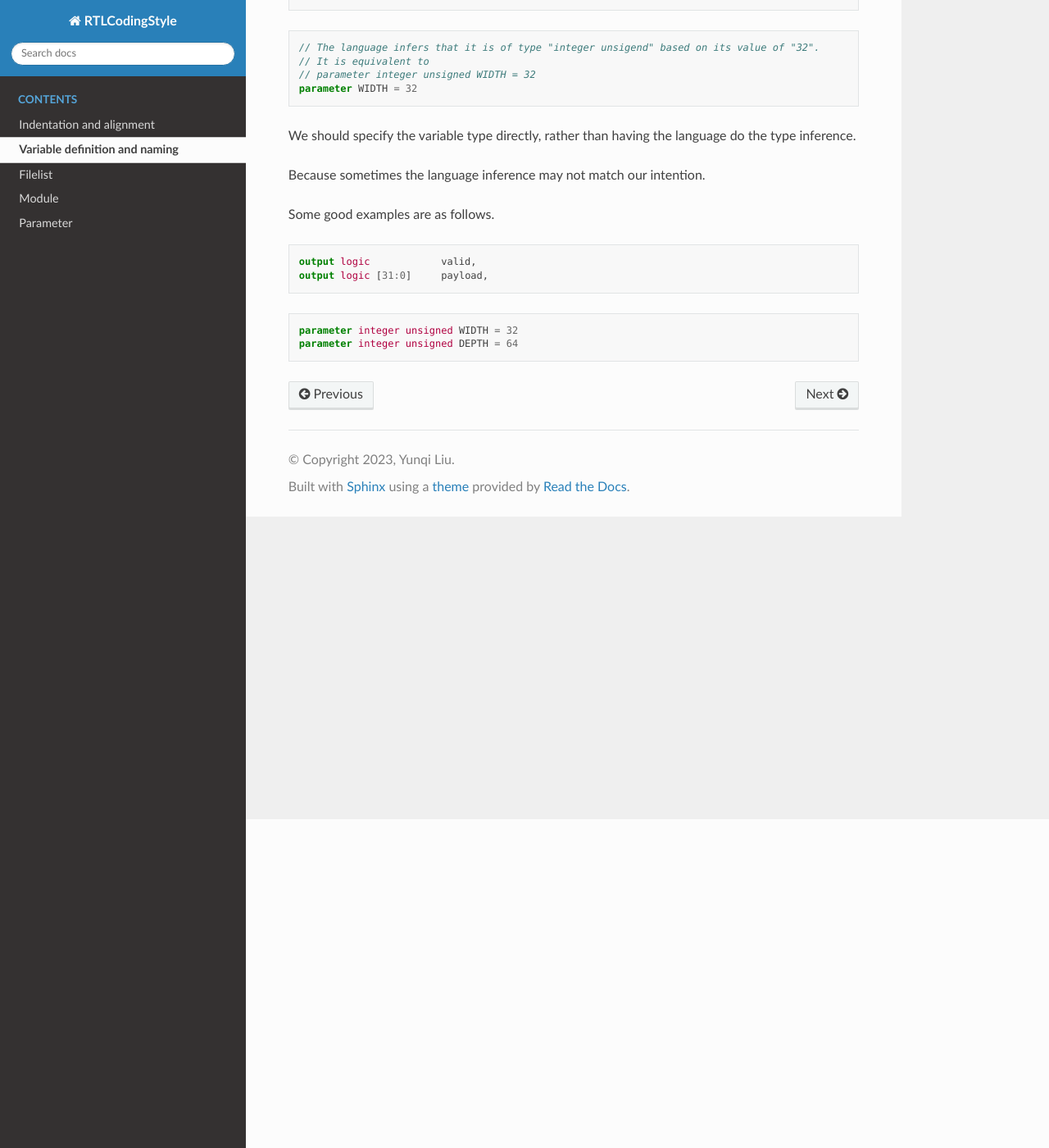
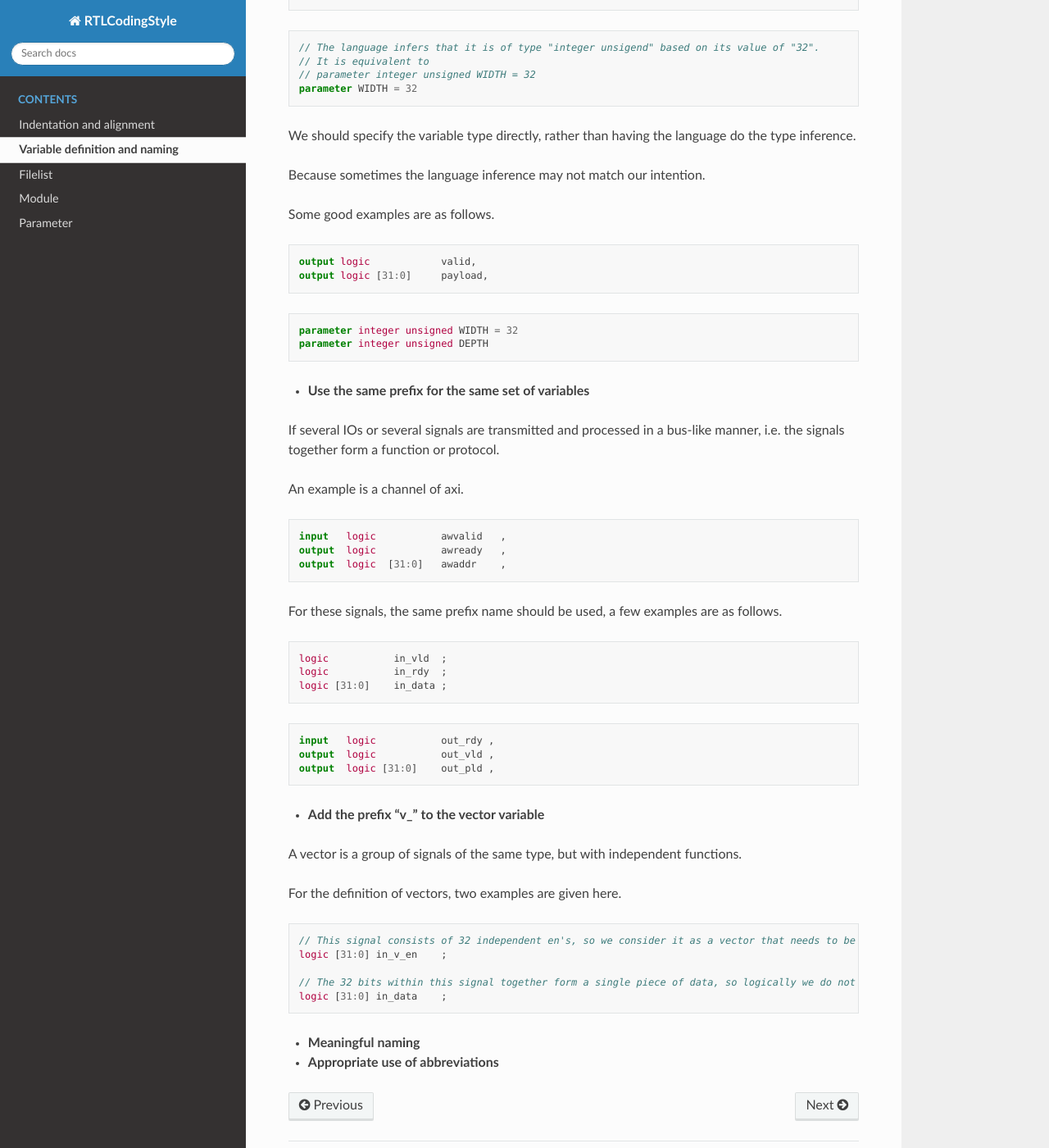
Before and after one commit to luosidingxiaoz/RTLCodingStyle, a Sphinx documentation site: the page built from source/variable_naming.rst, in a window 1280 px wide and 1400 px high, scrolled down 401 px. Shown: the whole window at 82% size. Built offline with Sphinx 7.4.7 and the Read the Docs theme 2.0.0, drawn with Linux system fonts in a browser that asks for light colours; some of the changed text lies outside the part shown.

Commit message:
update naming

```diff
--- a/source/variable_naming.rst
+++ b/source/variable_naming.rst
@@ -3,7 +3,7 @@ Variable definition and naming
 
 - **Explicitly declare the type**
 
-verilog/system verilog will use the default type when the type is not clear
+verilog/system verilog will use the default type when the type is not clear.
 
 Some examples are as follows.
 
@@ -41,4 +41,56 @@ Some good examples are as follows.
 .. code-block:: systemverilog
 
     parameter integer unsigned WIDTH = 32
-    parameter integer unsigned DEPTH = 64
+    parameter integer unsigned DEPTH
+
+
+- **Use the same prefix for the same set of variables**
+
+
+If several IOs or several signals are transmitted and processed in a bus-like manner, i.e. the signals together form a function or protocol.
+
+An example is a channel of axi.
+
+.. code-block:: systemverilog
+
+    input   logic           awvalid   ,
+    output  logic           awready   ,
+    output  logic  [31:0]   awaddr    ,
+
+
+For these signals, the same prefix name should be used, a few examples are as follows.
+
+
+.. code-block:: systemverilog
+
+    logic           in_vld  ;
+    logic           in_rdy  ;
+    logic [31:0]    in_data ;
+
+.. code-block:: systemverilog
+
+    input   logic           out_rdy ,
+    output  logic           out_vld ,
+    output  logic [31:0]    out_pld ,
+
+
+
+- **Add the prefix "v_" to the vector variable**
+
+A vector is a group of signals of the same type, but with independent functions.
+
+For the definition of vectors, two examples are given here.
+
+.. code-block:: systemverilog
+
+    // This signal consists of 32 independent en's, so we consider it as a vector that needs to be prefixed.
+    logic [31:0] in_v_en    ;
+
+    // The 32 bits within this signal together form a single piece of data, so logically we do not consider this a vector that needs to be prefixed.
+    logic [31:0] in_data    ;
+
+
+
+- **Meaningful naming**
+
+- **Appropriate use of abbreviations**
```
